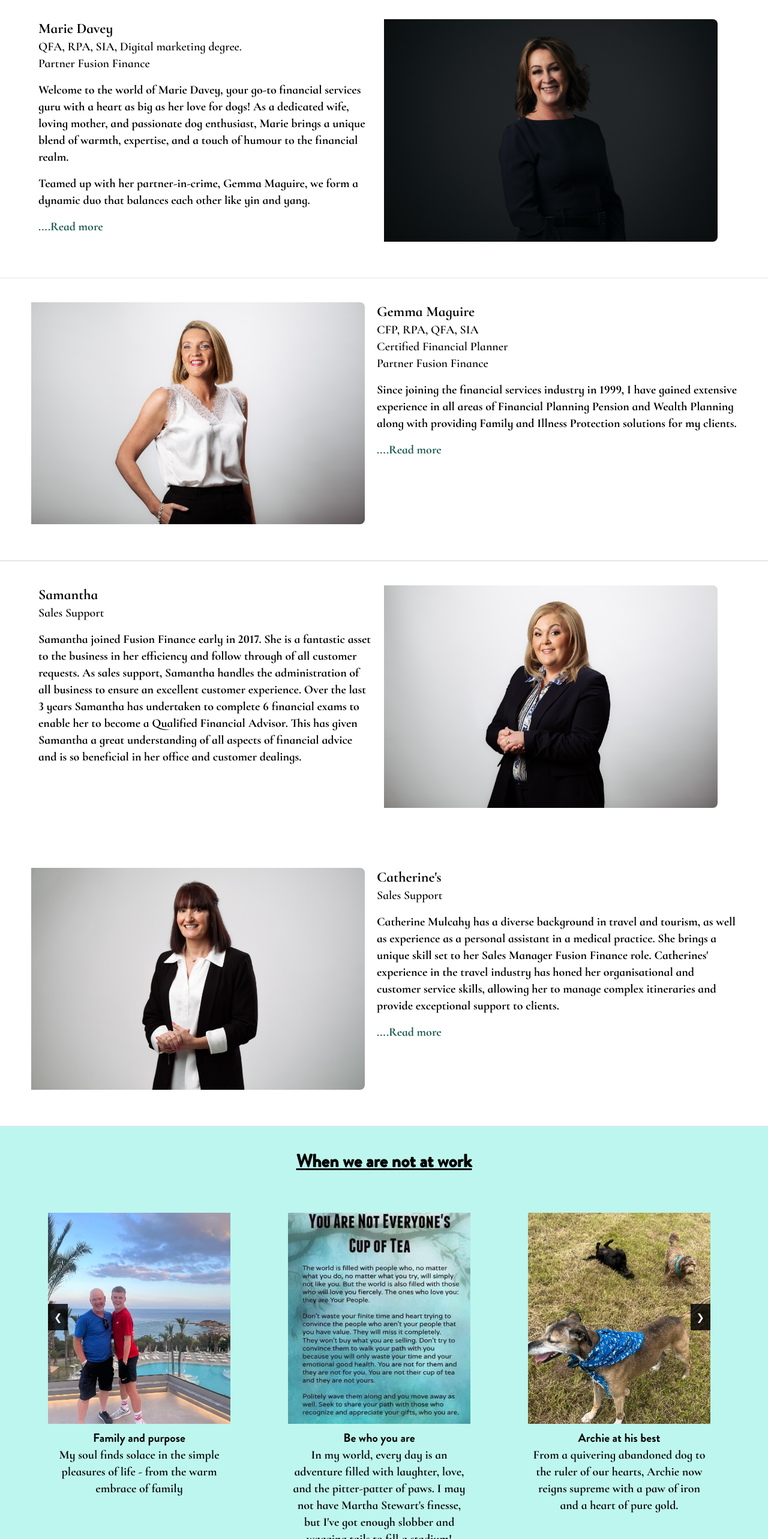
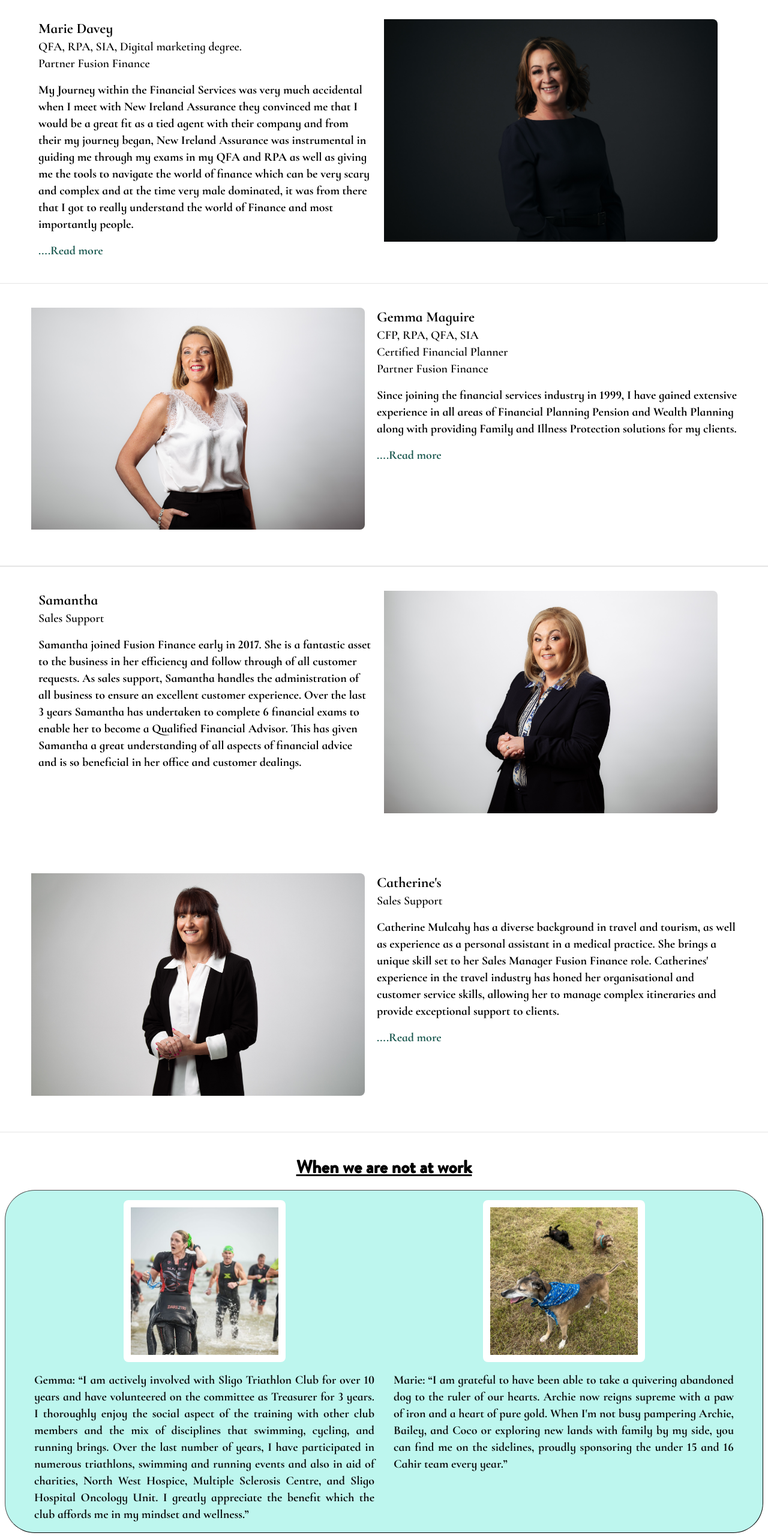
Before and after one commit to limefresh5455/fusion-finance, a Next.js app: page /about in a window 1280 px wide. Shown: the part 2380-4946 px from the top of the page at 60% size. Built offline with nearby package versions, Linux system fonts and the light colour scheme.

Commit message:
Slider removed

```diff
--- a/src/app/about/about.css
+++ b/src/app/about/about.css
@@ -1,5 +1,7 @@
 .bgColor {
   background-color: rgb(90 233 212 / 40%);
+  border-radius: 50px;
+  border: 1px outset rgb(80, 80, 80);
 }
 
 .marieImage,
@@ -28,6 +30,13 @@
 
 .underline {
   text-decoration: underline !important;
+}
+
+.imgCss {
+  width: 270px !important;
+  height: 270px !important;
+  object-fit: cover;
+  object-position: top;
 }
 
 @media (max-width: 767px) {
--- a/src/app/about/page.tsx
+++ b/src/app/about/page.tsx
@@ -6,6 +6,8 @@ import gemmaMaguireImage from "../../../public/Fusion_pics/Fusion-Finance-Web-Re
 import missionImage from "../../../public/Fusion_pics/Fusion-Finance-Web-Ready-39.jpg";
 import samanthaImage from "../../../public/Fusion_pics/Fusion Finance Web-Ready-29.jpg";
 import catherineImage from "../../../public/Fusion_pics/Fusion Finance Catherine Web-Ready-2.jpg";
+import dogImage from "../../../public/Fusion_pics/not-at-work (4).jpeg";
+import gemmaAtTraithlon from "../../../public/Fusion_pics/image (15).png";
 import ImageSlider from "../about/imageslider/imageSlider";
 import "../custom-font.css";
 import "./about.css";
@@ -348,15 +350,7 @@ export default function About() {
                 Partner Fusion Finance
               </p>
               <p className="mb-4 text-black text-xl">
-                Welcome to the world of Marie Davey, your go-to financial
-                services guru with a heart as big as her love for dogs! As a
-                dedicated wife, loving mother, and passionate dog enthusiast,
-                Marie brings a unique blend of warmth, expertise, and a touch of
-                humour to the financial realm.
-              </p>
-              <p className="mb-4 text-black text-xl">
-                Teamed up with her partner-in-crime, Gemma Maguire, we form a
-                dynamic duo that balances each other like yin and yang.
+                My Journey within the Financial Services was very much accidental when I meet with New Ireland Assurance they convinced me that I would be a great fit as a tied agent with their company and from their my journey began, New Ireland Assurance was instrumental in guiding me through my exams  in my QFA and RPA as well as giving me the tools to navigate the world of finance which can be very scary and complex and at the time very male dominated, it was from there that I got to really understand the world of Finance and most importantly people.
               </p>
 
               {!showReadMore1 && (
@@ -371,33 +365,20 @@ export default function About() {
               {showReadMore1 && (
                 <div>
                   <p className="mb-4 text-black text-xl">
-                    Together, we tackle the complexities of financial planning
-                    with precision and a sprinkle of magic that makes the
-                    journey not just smooth but downright enjoyable.
+                    I understand the most important relationship I can have is with me and my client and I have had the most amazing journey getting to help and guide my Fusion Family through the harsh bumpy and complex financial road.
+                    <br /><br />
+                    The complex relationship between health and happiness really does have a lot to do with our general health and wellbeing and sometimes it is that relationship with money that makes the difference to our mental wellbeing.
                   </p>
                   <p className="mb-4 text-black text-xl">
-                    My love for my job shines through in my unwavering
-                    commitment to my clients. I am not just here to crunch
-                    numbers and discuss investments; I am here to make your
-                    financial goals a reality while ensuring you have a good
-                    laugh along the way. Who knew budgeting could be this much
-                    fun?
+                    I decided to leave New Ireland in 2010 and joined a firm in Dublin that worked for the public sector, and it was there that I got introduced to the Public sector and built up a great relationship within that sector, in May 2012 I decided to take a huge leap of faith with my colleague Gemma Mcguire and Fusion Finance became a reality.
+                    <br /><br />
+                    We have a combined customer baes of over 2000 clients and this is growing year on year we are blessed to have Samatha and Catherine working tirelessly to ensure our clients are always priority, we have worked very hard to keep on top of all the complex changes that continue to be part of the financial landscape.  We were nominated last year by Brookers Ireland as one of the Top 3 brokers in Ireland when it comes to prioritising protection around our clients.
                   </p>
                   <p className="mb-4 text-black text-xl">
-                    So, whether you&apos;re navigating the world of savings,
-                    investments, or retirement planning, please know I will be
-                    your trusted ally. With Fusion by your side, you&apos;re not just
-                    getting financial advice – you&apos;re getting a friend who will
-                    guide you through the ups and downs of financial life with a
-                    smile on her face and a joke up her sleeve! I am currently
-                    doing my master&apos;s in finance which I am loving as the more
-                    knowledgeable I have the more I can help my clients!
+                    I am on the Journey to completing my CFP which is the highest designation in the financial service and recognised around the world, it&apos;s something I never thought I would do but I believe with an amazing team behind you anything is possible.  My dreams for the next 10 years are for my clients to have a real genuine connection with me if they phone me, they are not waiting or put on hold they get us if not straight away within the same day, we have seen the devastation of separation, illness and death and want for our clients to know that we are there if they need us.
                   </p>
                   <p className="font-bold text-black text-xl">
-                    I welcome you to please join me on this exciting adventure
-                    towards financial security, where numbers meet laughter, and
-                    clients become lifelong friends. Let&apos;s make your financial
-                    journey not just easier but a joy to embark upon.
+                    My goal for the next 10 years is to give back to my community, I am very involved in Soccer and in animals and I want to develop my passion in fostering animals, besides my two boys my biggest passion is the welfare of animals, I recently rescued a lurcher called Archie and he has been one of the biggest changes in my life, his soul was meant to meet mine.  I will have also completed my master&apos;s in finance and most importantly see my boys grow into young men.  There is no currency more valuable than time, we can always make money but can never make up for lost time.
                   </p>
                 </div>
               )}
@@ -555,10 +536,45 @@ export default function About() {
         </section>
         <hr />
 
-        <div className="bgColor mb-10">
-          <div className="container">
-            <ImageSlider />
+        <div className="mb-10 mx-2">
+          <h2 className="font-sans pt-10 text-center text-3xl font-bold text-black mb-5 underline">
+            When we are not at work
+          </h2>
+          <div className="container bgColor">
+            <div className="flex justify-between flex-col md:flex-row">
+              <div className="m-2 flex flex-col items-center md:w-1/2">
+                <Image
+                  src={gemmaAtTraithlon.src}
+                  layout="responsive"
+                  width={150}
+                  height={150}
+                  alt="partner3"
+                  className="rounded-lg imgCss bg-white p-3 m-2"
+                />
+                {/* <h6 className="bg-white">Traithlon Discipline</h6> */}
+                <p className="cormorant-infant text-xl text-justify m-2">
+                  Gemma: “I am actively involved with Sligo Triathlon Club for over 10 years and have volunteered on the committee as Treasurer for 3 years. I thoroughly enjoy the social aspect of the training with other club members and the mix of disciplines that swimming, cycling, and running brings. Over the last number of years, I have participated in numerous triathlons, swimming and running events and also in aid of charities, North West Hospice, Multiple Sclerosis Centre, and Sligo Hospital Oncology Unit. I greatly appreciate the benefit which the club affords me in my mindset and wellness.”
+                </p>
+              </div>
+              <div className="m-2 flex flex-col items-center md:w-1/2">
+                <Image
+                  src={dogImage.src}
+                  layout="responsive"
+                  width={150}
+                  height={150}
+                  alt="partner3"
+                  className="rounded-lg imgCss bg-white p-3 m-2"
+                />
+                {/* <h6>Champion Canine</h6> */}
+                <p className="cormorant-infant text-xl text-justify m-2">
+                  Marie: “I am grateful to have been able to take a quivering abandoned dog to the ruler of our hearts. Archie now reigns supreme with a paw of iron and a heart of pure gold. When I&apos;m not busy pampering Archie, Bailey, and Coco or exploring new lands with family by my side, you can find me on the sidelines, proudly sponsoring the under 15 and 16 Cahir team every year.”
+                </p>
+              </div>
+            </div>
+
+            {/* <ImageSlider /> */}
           </div>
+
 
           {/* <div className="pb-5 cormorant-infant text-xl">
             <p className="underline text-center mt-10 mb-5 font-black text-black text-3xl">
```
